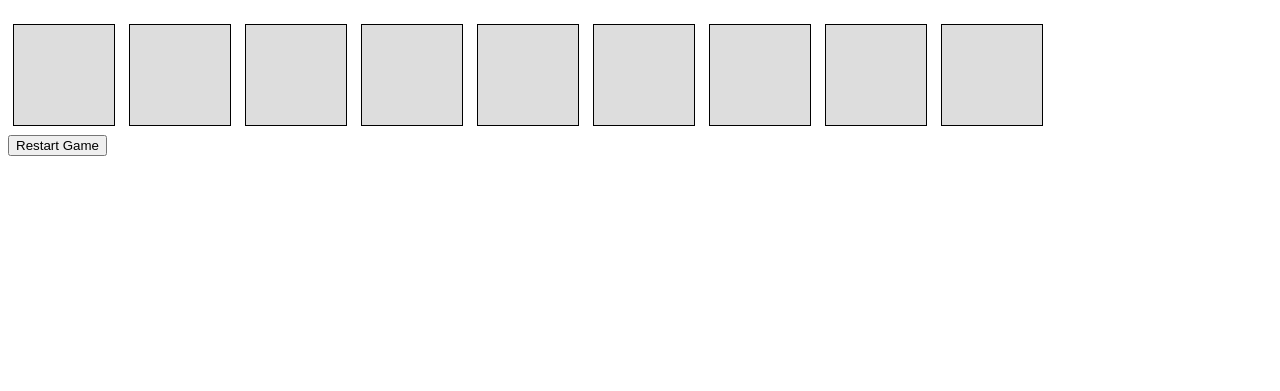
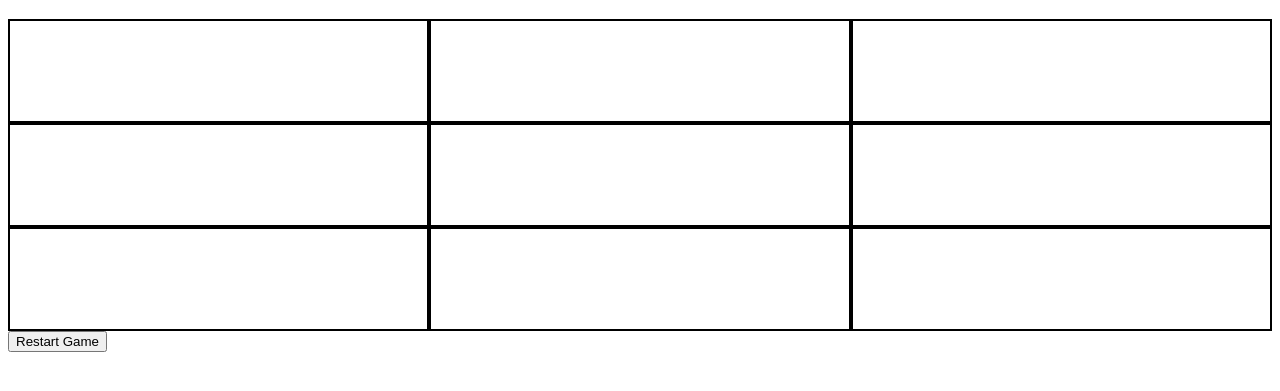
Before and after one commit to anminner/PT-week-11, a website: page index.html in a window 1280 px wide. Shown: the part 61-452 px from the top of the page. Drawn offline with Linux system fonts and the light colour scheme.

Commit message:
made more code changes

```diff
--- a/index.html
+++ b/index.html
@@ -9,19 +9,27 @@
 <body>
     <h1 id="turn">X's Turn</h1>
 
-    <div id="game-grid">
-        <div class="cell" onclick="playMove(0)"></div>
-        <div class="cell" onclick="playMove(1)"></div>
-        <div class="cell" onclick="playMove(2)"></div>
-        <div class="cell" onclick="playMove(3)"></div>
-        <div class="cell" onclick="playMove(4)"></div>
-        <div class="cell" onclick="playMove(5)"></div>
-        <div class="cell" onclick="playMove(6)"></div>
-        <div class="cell" onclick="playMove(7)"></div>
-        <div class="cell" onclick="playMove(8)"></div>
-    </div>
+    <div id="game-grid"></div>
     <button onclick="restartGame()">Restart Game</button>
     <div id="result" class="alert"></div>
     <script src="index.js"></script>
+    <script>
+        const gameGrid = document.getElementById('game-grid');
+
+        for (let i = 0; i < 3; i++) {
+            const row = document.createElement('div');
+            row.classList.add('row');
+
+            for (let j = 0; j < 3; j++) {
+                const cell = document.createElement('div');
+                cell.classList.add('cell');
+                cell.onclick = () => playMove(i * 3 + j);
+
+                row.appendChild(cell);
+            }
+
+            gameGrid.appendChild(row);
+        }
+    </script>
 </body>
 </html>
--- a/styles.css
+++ b/styles.css
@@ -1,20 +1,23 @@
-.cell {
-    width: 100px;
-    height: 100px;
-    background-color: #ddd;
-    border: 1px solid #000;
-    display: inline-block;
-    margin: 5px;
-    text-align: center;
-    line-height: 100px;
-    font-size: 2em;
-    cursor: pointer;
+#board {
+    border: solid red 2px;
+    height: 300px;
+    width: 300px;
+    display: flex;
+    flex-direction: column;
 }
 
-.alert {
-    display: none;
-    padding: 10px;
-    margin-top: 10px;
-    background-color: #f44336;
-    color: #fff;
+.row {
+    display: flex;
+    flex-grow: 1;
 }
+
+.cell {
+    border: solid black 2px;
+    height: 100px;
+    width: 100px;
+    font-size: 2cm;
+    display: flex;
+    justify-content: center;
+    align-items: center;
+    flex-grow: 1;
+}
```
